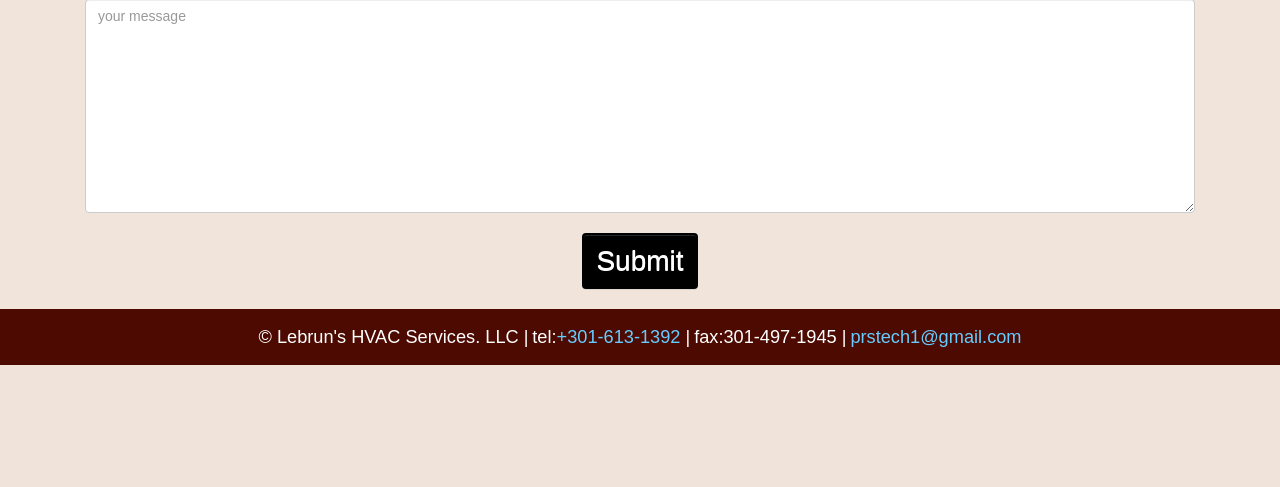
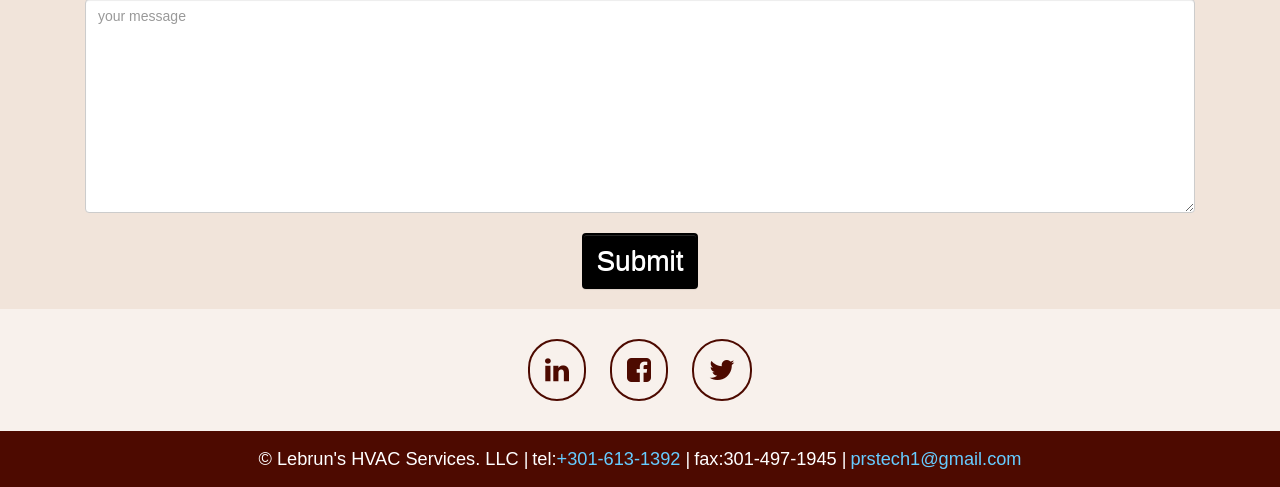
Before and after one commit to npaul007/acPlumbingMasters, a PHP site: page / in a window 1280 px wide. Shown: the part 4921-5408 px from the top of the page. Before the commit the page ends 5286 px from the top, so only its background shows below. Run offline with PHP 8.4, Linux system fonts and the light colour scheme; some libraries are stand-ins or nearby versions.

Commit message:
social media icons added to footer

```diff
--- a/css/style.css
+++ b/css/style.css
@@ -175,6 +175,27 @@ p{
 	cursor: pointer;
 }
 
+.social-meadia-icons-footer{
+	margin: 10px;
+	padding: 15px;
+	border: 2px solid #4d0a00;
+	color: #4d0a00;
+	border-radius: 100px;
+	font-size: 2em;
+	-webkit-transition: background  .2s ease-in-out, color .2s ease-in-out;
+    -moz-transition: background  .2s ease-in-out, color .2s ease-in-out;
+    -ms-transition: background  .2s ease-in-out, color .2s ease-in-out;
+    -o-transition: background  .2s ease-in-out, color .2s ease-in-out;
+    transition: background  .2s ease-in-out, color .2s ease-in-out;
+}
+
+.social-meadia-icons-footer:hover{
+	background: #4d0a00;
+	border: 2px solid #4d0a00;
+	color: #fff;
+	cursor: pointer;
+}
+
 #services-lead-header{
 	background: #800000;
 	color: white;
--- a/index.html
+++ b/index.html
@@ -161,6 +161,28 @@ My portfolio: https://github.com/npaul007
 				</div>
 			</div>
 
+			<div class="row" id="about-lead-header">
+				<div class="container">
+					<div class="col-md-4">
+						<img src="images/nicsonPortrait.jpg" class="img-responsive img-circle center" alt="">
+					</div>
+					<div class="col-md-8">
+						<h2><strong>Nicson Lebrun</strong></h2>
+						<h3>Chief Executive Officer of Lebrun's HVAC Services LLC.</h3>
+						<p>Lebrun's HVAC Services provides cooling, heating, and Indoor Air Quality services  with a knowledgeable team of trained specialist(s) who have the professional background to get the job done right. Garanteed.<p>
+						<p>
+						You can count on our courteous technician(s), and Comfort Advisor(s) to provide you with exceptional service - 24/7.</p>
+						<p>
+						When our technician(s) visit(s) your home, rest assured that they have passed national background and drug tests, and are equipped to provide you with the service you need.</p>
+						<p>
+						We treat you and your property with respect by calling before we arrive at your property, providing an honest, upfront estimate you approve before any work is done, and taking care of your property by using shoe covers and drop cloths as needed.</p>
+						<i class="fa fa-linkedin social-meadia-icons"></i>
+						<i class="fa fa-facebook-square social-meadia-icons"></i>
+						<i class="fa fa-twitter social-meadia-icons"></i>
+					</div>
+				</div>
+			</div>
+
 			<div class="row" id="nest-lead-header">
 				<div class="container">
 					<header>
@@ -184,28 +206,6 @@ My portfolio: https://github.com/npaul007
 							</div>
 						</div>
 					</article>
-				</div>
-			</div>
-
-			<div class="row" id="about-lead-header">
-				<div class="container">
-					<div class="col-md-4">
-						<img src="images/nicsonPortrait.jpg" class="img-responsive img-circle center" alt="">
-					</div>
-					<div class="col-md-8">
-						<h2><strong>Nicson Lebrun</strong></h2>
-						<h3>Chief Executive Officer of Lebrun's HVAC Services LLC.</h3>
-						<p>Lebrun's HVAC Services provides cooling, heating, and Indoor Air Quality services  with a knowledgeable team of trained specialist(s) who have the professional background to get the job done right. Garanteed.<p>
-						<p>
-						You can count on our courteous technician(s), and Comfort Advisor(s) to provide you with exceptional service - 24/7.</p>
-						<p>
-						When our technician(s) visit(s) your home, rest assured that they have passed national background and drug tests, and are equipped to provide you with the service you need.</p>
-						<p>
-						We treat you and your property with respect by calling before we arrive at your property, providing an honest, upfront estimate you approve before any work is done, and taking care of your property by using shoe covers and drop cloths as needed.</p>
-						<i class="fa fa-linkedin social-meadia-icons"></i>
-						<i class="fa fa-facebook-square social-meadia-icons"></i>
-						<i class="fa fa-twitter social-meadia-icons"></i>
-					</div>
 				</div>
 			</div>
 
@@ -255,6 +255,15 @@ My portfolio: https://github.com/npaul007
 				</div>
 			</div>
 
+
+			<div class="row center-text evenRow" id="iconRow">
+				<i class="fa fa-linkedin social-meadia-icons-footer
+.social-meadia-icons-footer"></i>
+				<i class="fa fa-facebook-square social-meadia-icons-footer
+.social-meadia-icons-footer"></i>
+				<i class="fa fa-twitter social-meadia-icons-footer
+.social-meadia-icons-footer"></i>
+			</div>
 			<footer class="row footer">
 				<div class="container center-text">
 					<div class="inline-block"><p>&copy Lebrun's HVAC Services. LLC | </p></div>
```
